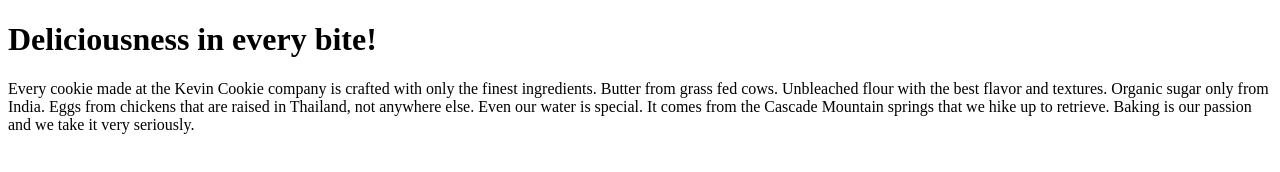
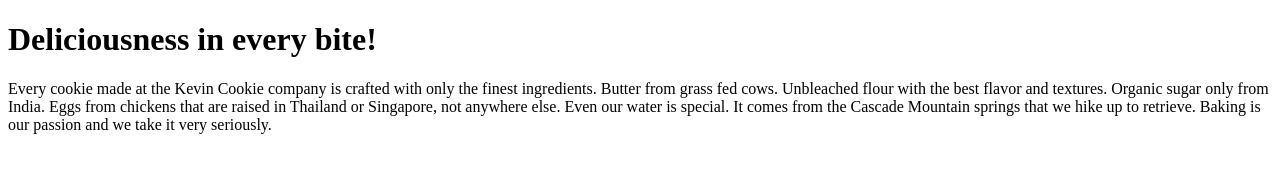
Before and after one commit to Bumroong-V/git-brv, a plain HTML site: page index.htm in a window 1280 px wide. Drawn offline with Linux system fonts and the light colour scheme.

Commit message:
update text to include Singapore

```diff
--- a/index.htm
+++ b/index.htm
@@ -3,7 +3,7 @@
 <body>
 
 <h1>Deliciousness in every bite!</h1>
-<p>Every cookie made at the Kevin Cookie company is crafted with only the finest ingredients. Butter from grass fed cows. Unbleached flour with the best flavor and textures. Organic sugar only from India. Eggs from chickens that are raised in Thailand, not anywhere else. Even our water is special. It comes from the Cascade Mountain springs that we hike up to retrieve. Baking is our passion and we take it very seriously.</p>
+<p>Every cookie made at the Kevin Cookie company is crafted with only the finest ingredients. Butter from grass fed cows. Unbleached flour with the best flavor and textures. Organic sugar only from India. Eggs from chickens that are raised in Thailand or Singapore, not anywhere else. Even our water is special. It comes from the Cascade Mountain springs that we hike up to retrieve. Baking is our passion and we take it very seriously.</p>
 
 </body>
 </html>
```
